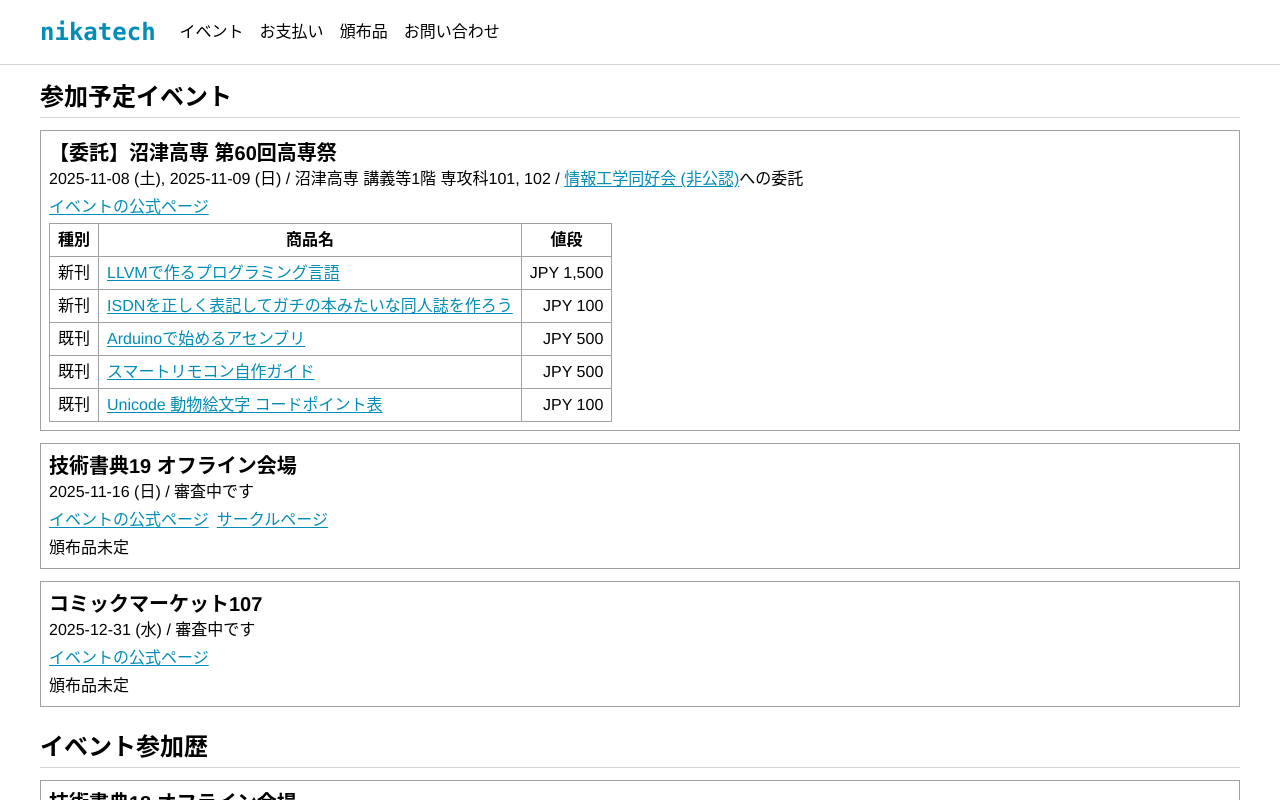
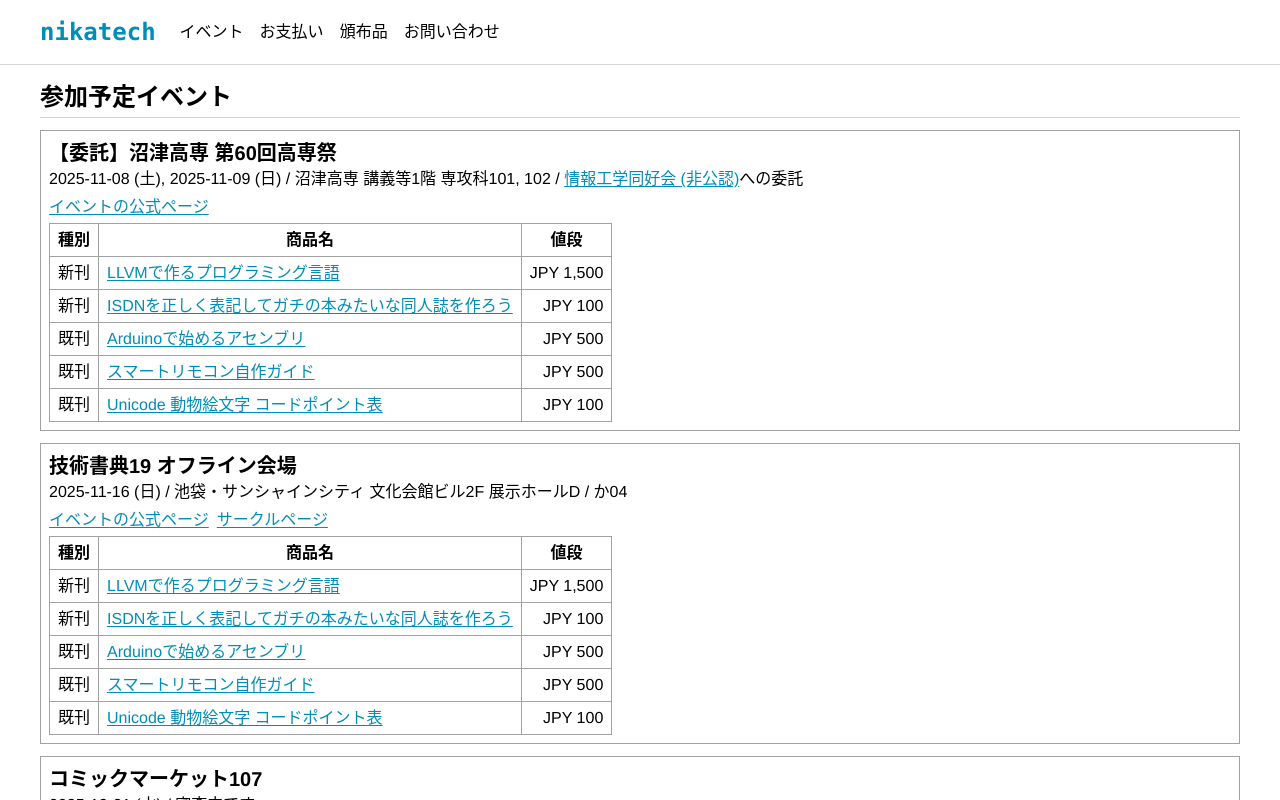
Before and after one commit to nikachu2012/nikatech-site, a Next.js app: page /event in a window 1280 px wide. Shown: the top 800 px of the page. Built offline with nearby package versions, Linux system fonts and the light colour scheme.

Commit message:
[add] 技術書典19の配置情報、頒布品情報を追加

```diff
--- a/app/(default)/event/event.tsx
+++ b/app/(default)/event/event.tsx
@@ -47,13 +47,13 @@ export function EventSchedule() {
                         <td className="border border-neutral-400 p-1 px-2 text-right">JPY 100</td>
                     </tr>
                 </table>
-
             </div>
         </div>
 
         <div className="border border-neutral-400 p-2">
             <div className="font-bold text-xl">技術書典19 オフライン会場</div>
-            <div className="">2025-11-16 (日) / 審査中です</div>
+            <div className="">2025-11-16 (日) / 池袋・サンシャインシティ 文化会館ビル2F 展示ホールD / か04
+            </div>
 
             <div className="flex flex-wrap my-1 gap-2">
                 <Link className="link" href={"https://techbookfest.org/event/tbf19"} target="_blank">イベントの公式ページ</Link>
@@ -61,8 +61,7 @@ export function EventSchedule() {
             </div>
 
             <div>
-                頒布品未定
-                {/* <table className="border-collapse mt-1 table-auto">
+                <table className="border-collapse mt-1 table-auto">
                     <thead>
                         <tr>
                             <th className="border border-neutral-400 p-1 px-2">種別</th>
@@ -71,15 +70,32 @@ export function EventSchedule() {
                         </tr>
                     </thead>
 
-                    <tbody>
-                        <tr>
-                            <td className="border border-neutral-400 p-1 px-2">新刊</td>
-                            <td className="border border-neutral-400 p-1 px-2">ンゴシリーズ vol.1</td>
-                            <td className="border border-neutral-400 p-1 px-2">500 JPY</td>
-                        </tr>
-                    </tbody>
-                </table> */}
-
+                    <tr>
+                        <td className="border border-neutral-400 p-1 px-2">新刊</td>
+                        <td className="border border-neutral-400 p-1 px-2"><Link className="link" href={"/item/llvm_homebrew_lang"}>LLVMで作るプログラミング言語</Link></td>
+                        <td className="border border-neutral-400 p-1 px-2 text-right">JPY 1,500</td>
+                    </tr>
+                    <tr>
+                        <td className="border border-neutral-400 p-1 px-2">新刊</td>
+                        <td className="border border-neutral-400 p-1 px-2"><Link className="link" href={"/item/howto_isdn"}>ISDNを正しく表記してガチの本みたいな同人誌を作ろう</Link></td>
+                        <td className="border border-neutral-400 p-1 px-2 text-right">JPY 100</td>
+                    </tr>
+                    <tr>
+                        <td className="border border-neutral-400 p-1 px-2">既刊</td>
+                        <td className="border border-neutral-400 p-1 px-2"><Link className="link" href={"/item/avrasm"}>Arduinoで始めるアセンブリ</Link></td>
+                        <td className="border border-neutral-400 p-1 px-2 text-right">JPY 500</td>
+                    </tr>
+                    <tr>
+                        <td className="border border-neutral-400 p-1 px-2">既刊</td>
+                        <td className="border border-neutral-400 p-1 px-2"><Link className="link" href={"/item/smartremote_guide"}>スマートリモコン自作ガイド</Link></td>
+                        <td className="border border-neutral-400 p-1 px-2 text-right">JPY 500</td>
+                    </tr>
+                    <tr>
+                        <td className="border border-neutral-400 p-1 px-2">既刊</td>
+                        <td className="border border-neutral-400 p-1 px-2"><Link className="link" href={"/item/unicode_animal_paper"}>Unicode 動物絵文字 コードポイント表</Link></td>
+                        <td className="border border-neutral-400 p-1 px-2 text-right">JPY 100</td>
+                    </tr>
+                </table>
             </div>
         </div>
 
```
